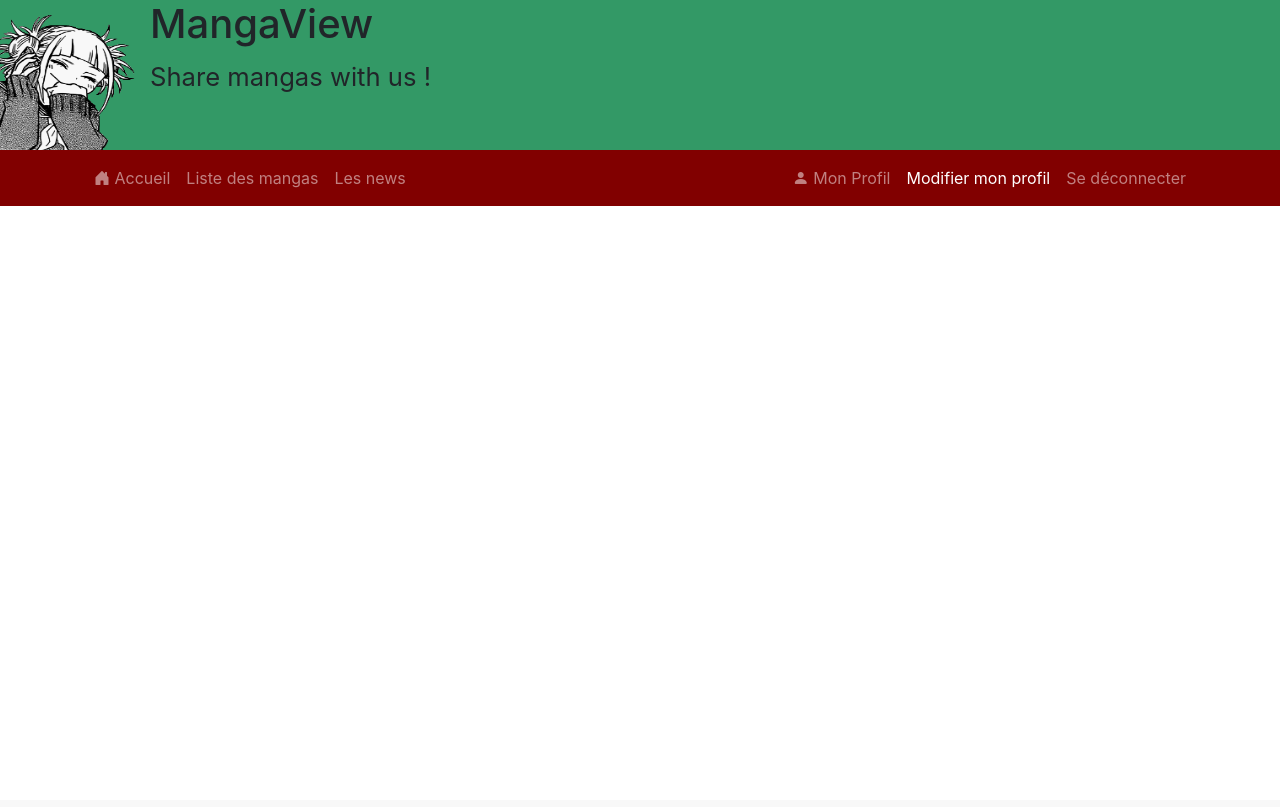
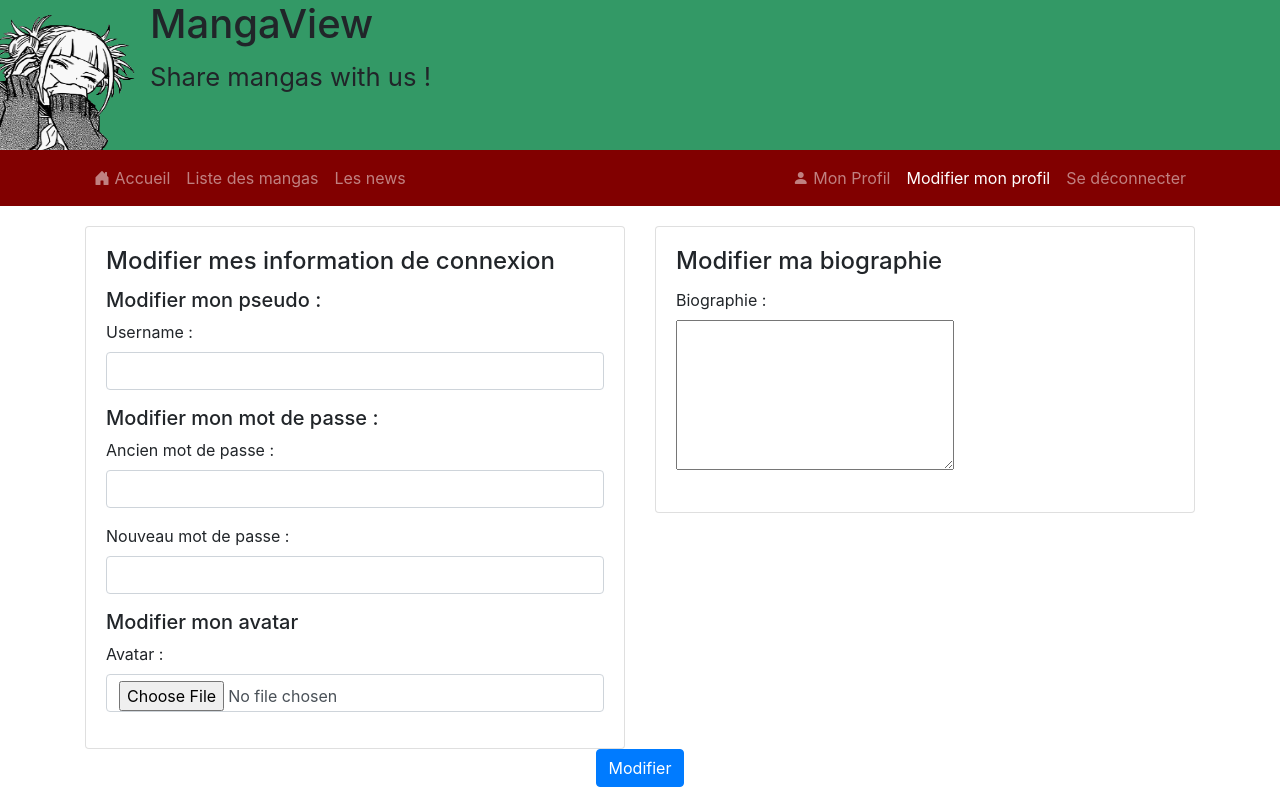
Before and after one commit to LukasG62/MangaView, a PHP site: page /index.php?view=myprofile in a window 1280 px wide. Before the commit the page ends 206 px from the top, so only its background shows below. Run offline with PHP 8.4, Linux system fonts and the light colour scheme; the visitor is signed in with stand-in values (Sample User, id 1); tables that the repository leaves empty or names only in its code hold one stand-in row (values such as "Sample post").

Commit message:
modifier profil

```diff
--- a/templates/myprofile.php
+++ b/templates/myprofile.php
@@ -4,3 +4,67 @@
 	header("Location:../index.php?view=myprofile");
 	die("");
 }
+
+$msg = valider("msg");
+$success = valider("success");
+
+$urlBase = dirname($_SERVER["PHP_SELF"]) . "/index.php";
+if(!$idUser =valider("idUser", "SESSION")) rediriger($url,["view"=>"accueil"]);
+
+$username = getUserPseudo($idUser);
+$bio = getUserBio($idUser);
+
+?>
+
+
+<div class="mv-login-form">
+  <div class="container">
+  <?php if($msg) echo mkError($msg)?>
+  <?php if($success) echo mkSuccess($success)?>
+
+   <form action ="controleur.php" enctype="multipart/form-data" method="POST">
+       <div class="row justify-content-md-center">
+			<div class="col-6 card-wrapper">
+				<div class="card fat">
+					<div class="card-body">
+						<h4 class="card-title">Modifier mes information de connexion</h4>
+						<h5>Modifier mon pseudo :</h5>
+						<div class="form-group">
+							<label for="text-username">Username :</label>
+							<input id="text-username" type="text" class="form-control" name="username" value="<?=$username?>">
+						</div>
+						<h5>Modifier mon mot de passe :</h5>
+						<div class="form-group">
+							<label for="text-password">Ancien mot de passe : </label>
+							<input id="text-password" type="password" class="form-control" name="oldpasseword">
+						</div>
+						<div class="form-group">
+							<label for="text-new-password">Nouveau mot de passe : </label>
+							<input id="text-new-password" type="password" class="form-control" name="newpassword">
+						</div>
+						<h5>Modifier mon avatar</h5>
+						<div class="form-group">
+							<label for="file-upload">Avatar : </label>
+							<input id="file-upload" type="file" class="form-control" name="fileToUpload">
+						</div>
+					</div>
+				</div>
+			</div>
+			<div class="col-6 card-wrapper">
+				<div class="card fat">
+					<div class="card-body">
+						<h4 class="card-title">Modifier ma biographie</h4>
+						<div class="form-group">
+							<label for="textarea-bio">Biographie : </label><br />
+							<textarea id="textarea-bio"name="bio"rows="6" cols="25"><?=$bio?></textarea>
+						</div>
+					</div>
+				</div>
+			</div>
+
+
+			<?=mkInput("submit","action","Modifier", "class=\"btn btn-primary\"")?>
+
+		</form>
+	</div>
+</div>
```
